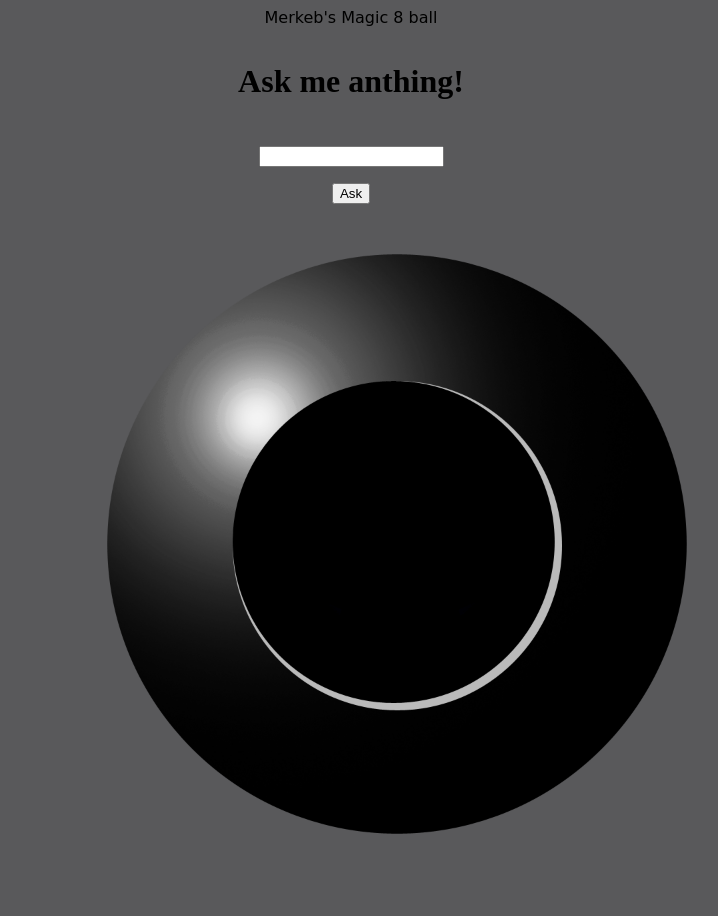
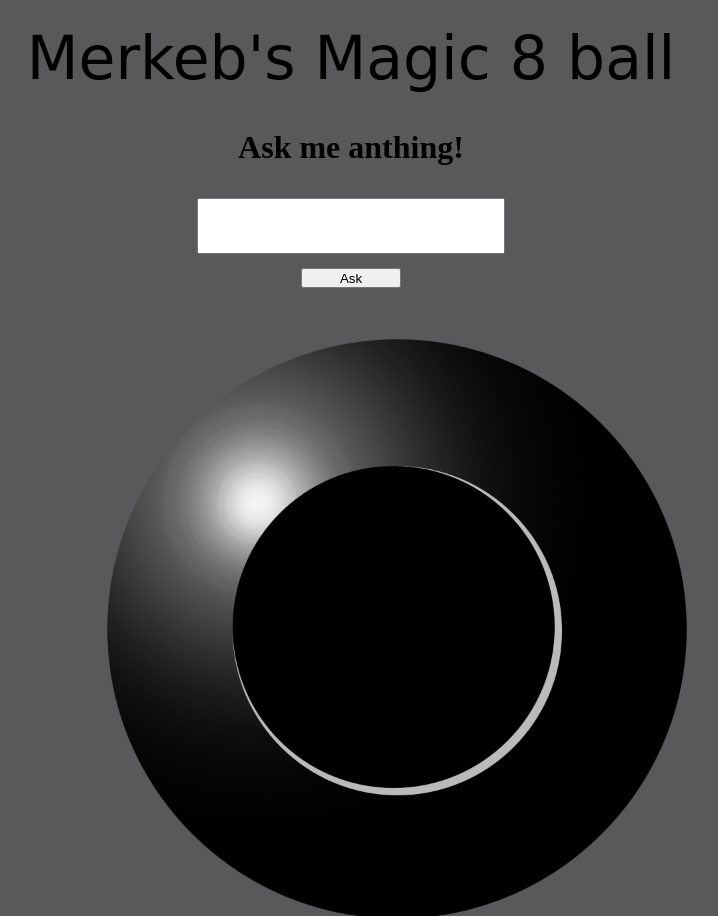
Before and after one commit to Merkeb-Tec/magic8, a plain HTML site: page index.html in a window 1280 px wide. Shown: the top 916 px of the page, without its empty margins (289-1007 px from the left). Drawn offline with Linux system fonts and the light colour scheme; a web font is replaced by a local one.

Commit message:
changes to the styling and alignment

```diff
--- a/CSS/styles.css
+++ b/CSS/styles.css
@@ -1,4 +1,7 @@
-
+header {
+    font-size: 60px;
+    padding-top: 15px;
+}
 
 body {
     text-align: center;
@@ -18,3 +21,14 @@ img {
     width: 600px;
     height: 600px;
 }
+.input {
+    width: 300px;
+    height: 50px;
+    text-align: center;
+    color: black;
+}
+.ask {
+    width: 100px;
+    height: 20px;
+
+}
--- a/index.html
+++ b/index.html
@@ -15,9 +15,9 @@
     <header class="title" style="font-family: 'Henny Penny', cursive;">Merkeb's Magic 8 ball</header>
     <form class="content">
         <h1 id="info">Ask me anthing!</p>
-        <input type="text" id="question">
+        <input type="text" id="question" class="input">
         <br>
-        <button>Ask</button>
+        <button class="ask" name="ask">Ask</button>
         <br>
     </form>
     <div id="output" class="output"></div>
```
